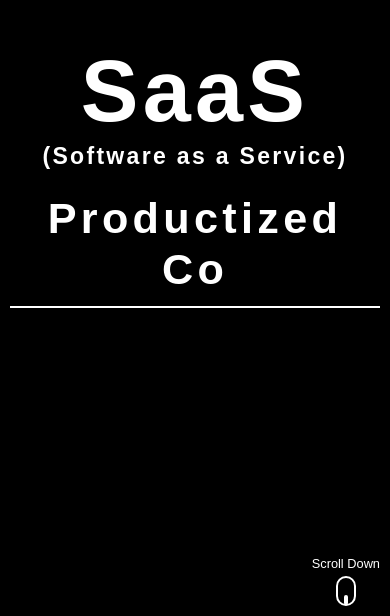
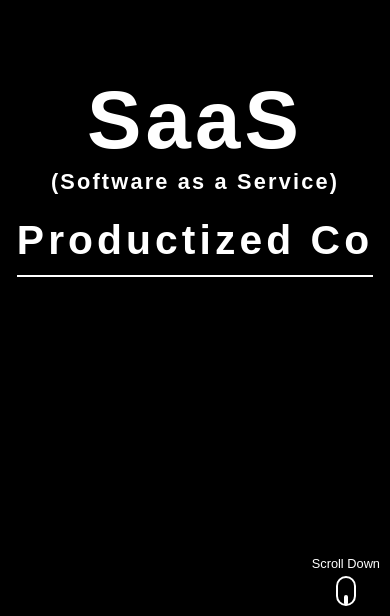
Before and after one commit to marcoromanodev/SaaSProducts-website, a plain HTML site: page index.html in a window 390 px wide. Shown: the part 228-844 px from the top of the page. Drawn offline with Linux system fonts and the light colour scheme.

Commit message:
Update styles.css

```diff
--- a/styles.css
+++ b/styles.css
@@ -22,7 +22,7 @@ html, body {
     }
 
     .hero-title {
-        font-size: 1.8em; /* Smaller font for mobile */
+        font-size: 1.7em; /* Smaller font for mobile */
         line-height: 1.2;
     }
 
```
